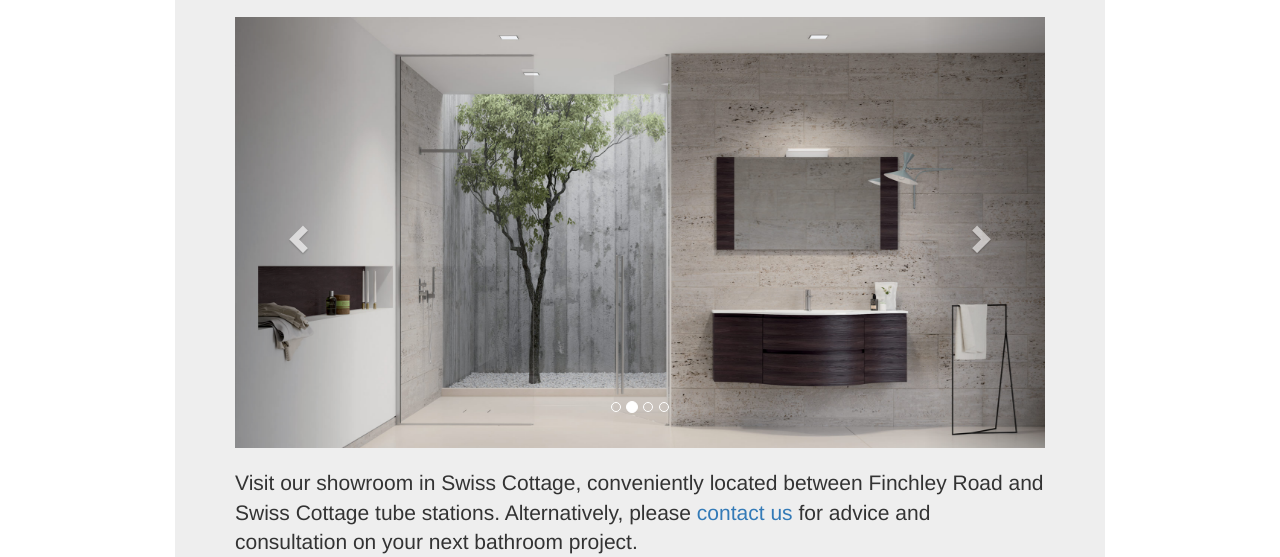
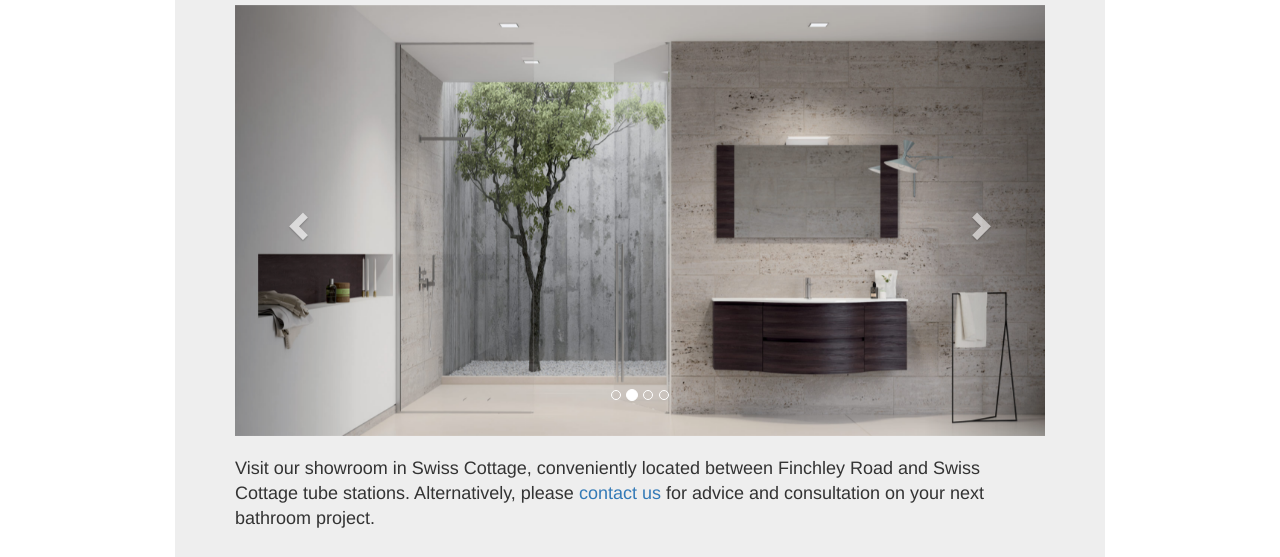
Before and after one commit to temelm/belsize-bathrooms, a plain HTML site: page index.html in a window 1280 px wide. Shown: the part 190-747 px from the top of the page. Drawn offline with Linux system fonts and the light colour scheme; some packages are replaced by stand-ins of ours.

Commit message:
Updated font size to 18px for screens wider than 767px.

```diff
--- a/src/css/styles.css
+++ b/src/css/styles.css
@@ -103,6 +103,12 @@ body {
   }
 }
 
+@media screen and (min-width: 768px) {
+  .lead {
+    font-size: 18px;
+  }
+}
+
 @media screen and (max-width: 767px) {
   .navbar-fixed-top .navbar-header {
     display: none;
```
